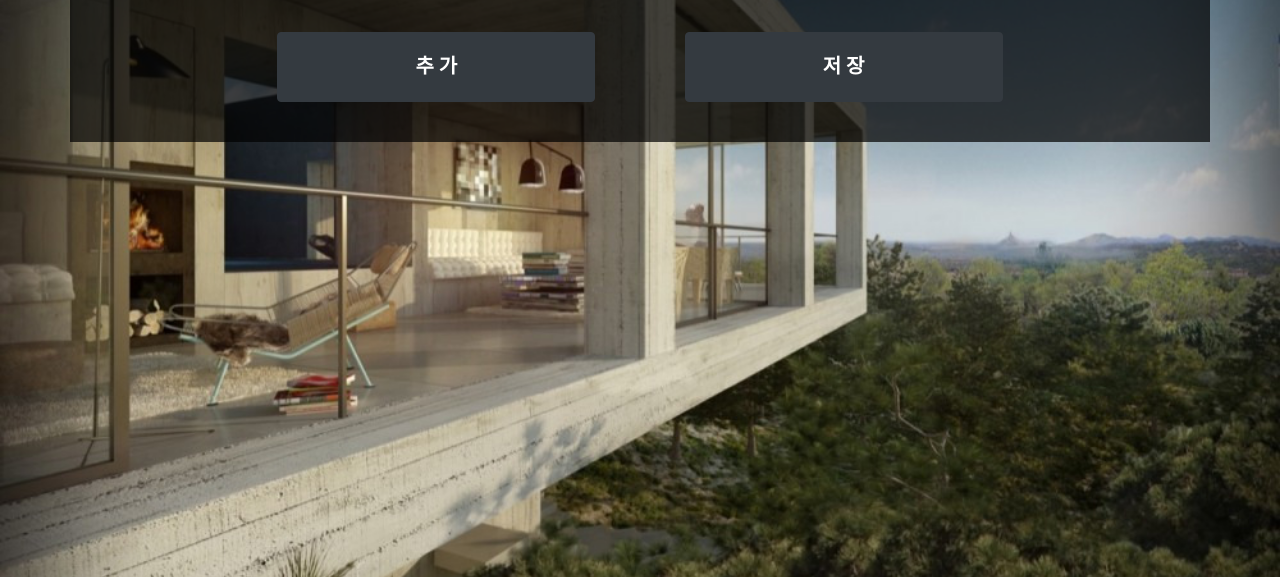
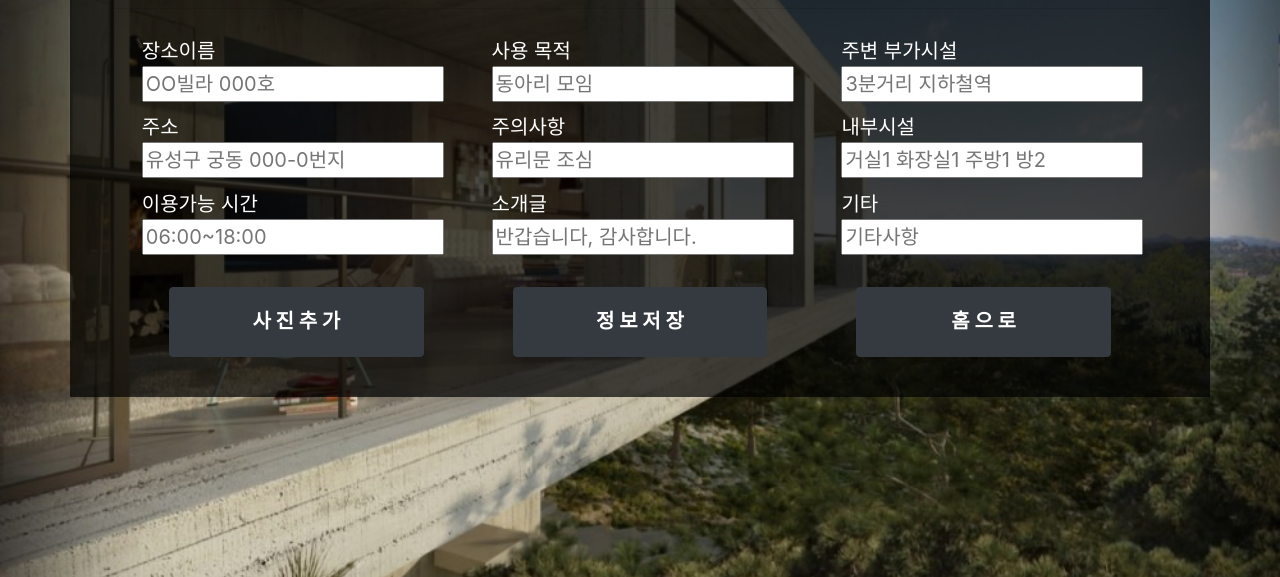
Before and after one commit to JeonSeongBae/OnU, a plain HTML site: page onu/upload.html in a window 1280 px wide. Shown: the part 223-800 px from the top of the page. Drawn offline with nearby package versions, Linux system fonts and the light colour scheme.

Commit message:
complete_upload.html_placeinformationAndFileupload

```diff
--- a/onu/css/upload.css
+++ b/onu/css/upload.css
@@ -11,12 +11,31 @@ div,span,body{margin:0;padding:0}
   font-weight: bolder;
 }
 
+.infoUnit{
+  float: left;
+  text-align: left;
+  width: 30%;
+  color: white;
+  font-size: 20px;
+  padding-top: 1%;
+  margin-left: 3%;
+}
+
+.infoInput{
+  width: 95%;
+}
+
+#btn_next{
+  margin-left: 0;
+}
+
 #container{
   clear:both;
   width:800px;
   _border:1px solid #fff;
   margin:3% auto
 }
+
 #container h1{
   clear:both;
   float:left;
@@ -46,10 +65,14 @@ div,span,body{margin:0;padding:0}
   text-align: center;
 }
 
+.btnRow{
+  text-align: center;
+}
+
 .signup_form img{
   width: 24%;
   padding-top: 2%;
-  max-height: 160px;
+  max-height: 150px;
 }
 
 .btn_gray{
@@ -62,7 +85,7 @@ div,span,body{margin:0;padding:0}
   margin-top: 3%;
   margin-left: 4%;
   margin-right: 4%;
-  width: 30%;
+  width: 24%;
   height: 70px;
 }
 
--- a/onu/upload.html
+++ b/onu/upload.html
@@ -38,12 +38,54 @@
     </header>
     <div class="main-header">
       <div class="container main-container">
-        <h1 id="status">공유하는 시대</h1>
+        <h1 id="status">장소 정보 입력</h1>
+        <hr>
         <div class = "signup_form">
+          <div class="placeInfo">
+            <div class="infoUnit">
+              장소이름<br>
+              <input type="text" name="_info0" value=""class="infoInput" placeholder="OO빌라 000호">
+            </div>
+            <div class="infoUnit">
+              사용 목적<br>
+              <input type="text" name="_info1" value=""class="infoInput" placeholder="동아리 모임">
+            </div>
+            <div class="infoUnit">
+              주변 부가시설<br>
+              <input type="text" name="_info2" value=""class="infoInput"placeholder="3분거리 지하철역">
+            </div>
+            <div class="infoUnit">
+              주소<br>
+              <input type="text" name="_info3" value=""class="infoInput"placeholder="유성구 궁동 000-0번지">
+            </div>
+            <div class="infoUnit">
+              주의사항<br>
+              <input type="text" name="_info4" value=""class="infoInput"placeholder="유리문 조심">
+            </div>
+            <div class="infoUnit">
+              내부시설<br>
+              <input type="text" name="_info5" value=""class="infoInput"placeholder="거실1 화장실1 주방1 방2">
+            </div>
+            <div class="infoUnit">
+              이용가능 시간<br>
+              <input type="text" name="_info6" value=""class="infoInput"placeholder="06:00~18:00">
+            </div>
+            <div class="infoUnit">
+              소개글<br>
+              <input type="text" name="_info7" value=""class="infoInput"placeholder="반갑습니다, 감사합니다.">
+            </div>
+            <div class="infoUnit">
+              기타<br>
+              <input type="text" name="_info8" value=""class="infoInput"placeholder="기타사항">
+            </div>
+          </div>
+          <div class="btnRow">
+            <button type="button" class="btn btn_gray" id="btn-upload">사 진 추 가</button>
+            <input type="file" class="inputfile" id="file" name="file" multiple="multiple">
+            <button type="button" onclick="fileUpLoad()" class="btn btn_gray" style="display:inline">정 보 저 장</button>
+            <button type="button" class="btn btn_gray" style="display:inline">홈 으 로</button>
+          </div>
           <div id="holder"class="holder"></div>
-          <button type="button" class="btn btn_gray" id="btn-upload">추 가</button>
-          <input type="file" class="inputfile" id="file" name="file" multiple="multiple">
-          <button type="button" onclick="fileUpLoad()" class="btn btn_gray" style="display:inline">저 장</button>
         </div>
       </div>
     </div>
@@ -82,14 +124,28 @@
     var storageRef = firebase.storage().ref();
 
     function fileUpLoad(){
+      var placeInfo = document.getElementsByTagName('input');
+      database.ref('userId/').set({
+        info0: placeInfo[0].value,
+        info1: placeInfo[1].value,
+        info2: placeInfo[2].value,
+        info3: placeInfo[3].value,
+        info4: placeInfo[4].value,
+        info5: placeInfo[5].value,
+        info6: placeInfo[6].value,
+        info7: placeInfo[7].value,
+        info8: placeInfo[8]
+      });
+
+      // 한 개의 파일 넣기
       // var file = document.getElementById("file").files[0];
       // var uploadTask = storageRef.child(file.name).put(file);
 
+      // 여러개의 파일 넣기
       for (var i = 0; i < upload.files.length; i++) {
         var file = upload.files[i];
         var uploadTask = storageRef.child(file.name).put(file);
       }
-
 
       // Listen for state changes, errors, and completion of the upload.
       uploadTask.on(firebase.storage.TaskEvent.STATE_CHANGED, // or 'state_changed'
@@ -126,20 +182,22 @@
   </script>
 
   <script>
-    var upload = new Array();
-    upload = document.getElementsByTagName('input')[0];
+    var upload = document.getElementById('file');
     var holder = document.getElementById('holder');
     var state = document.getElementById('status');
 
+    // 상태검사
     if (typeof window.FileReader === 'undefined') {
       state.className = 'fail';
     } else {
       state.className = 'success';
     }
 
+    // 새로운 파일을 추가하여 바뀌었을 때
     upload.onchange = function (e) {
       e.preventDefault();
       holder.innerHTML='';
+      // 최대 8개까지의 파일을 화면에 띄워준다.
       for (var i = 0; i < upload.files.length && i <8; i++) {
         var file = upload.files[i];
         var reader = new FileReader();
@@ -150,7 +208,6 @@
         };
         reader.readAsDataURL(file);
       }
-
       return false;
     };
     </script>
```
